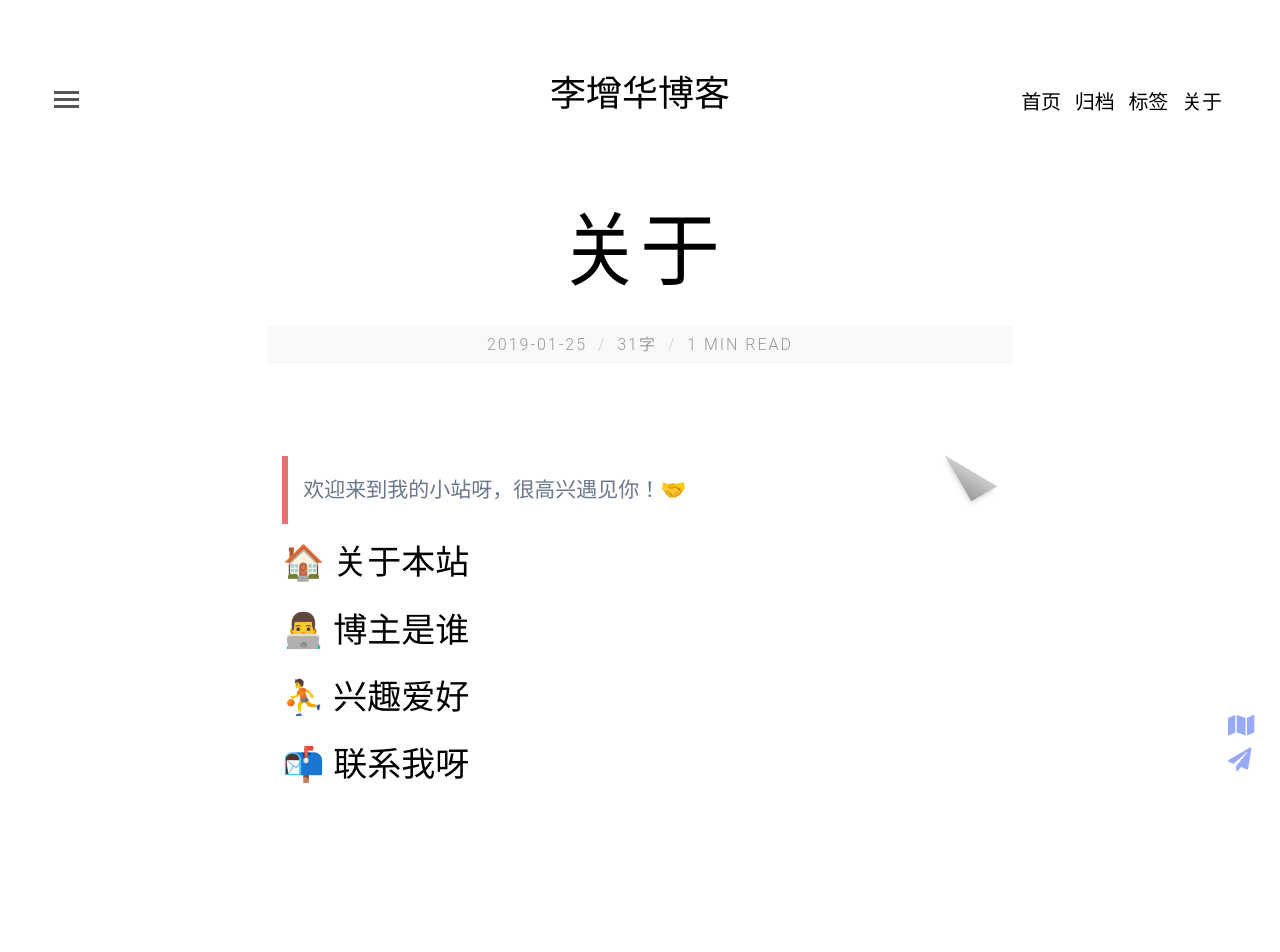
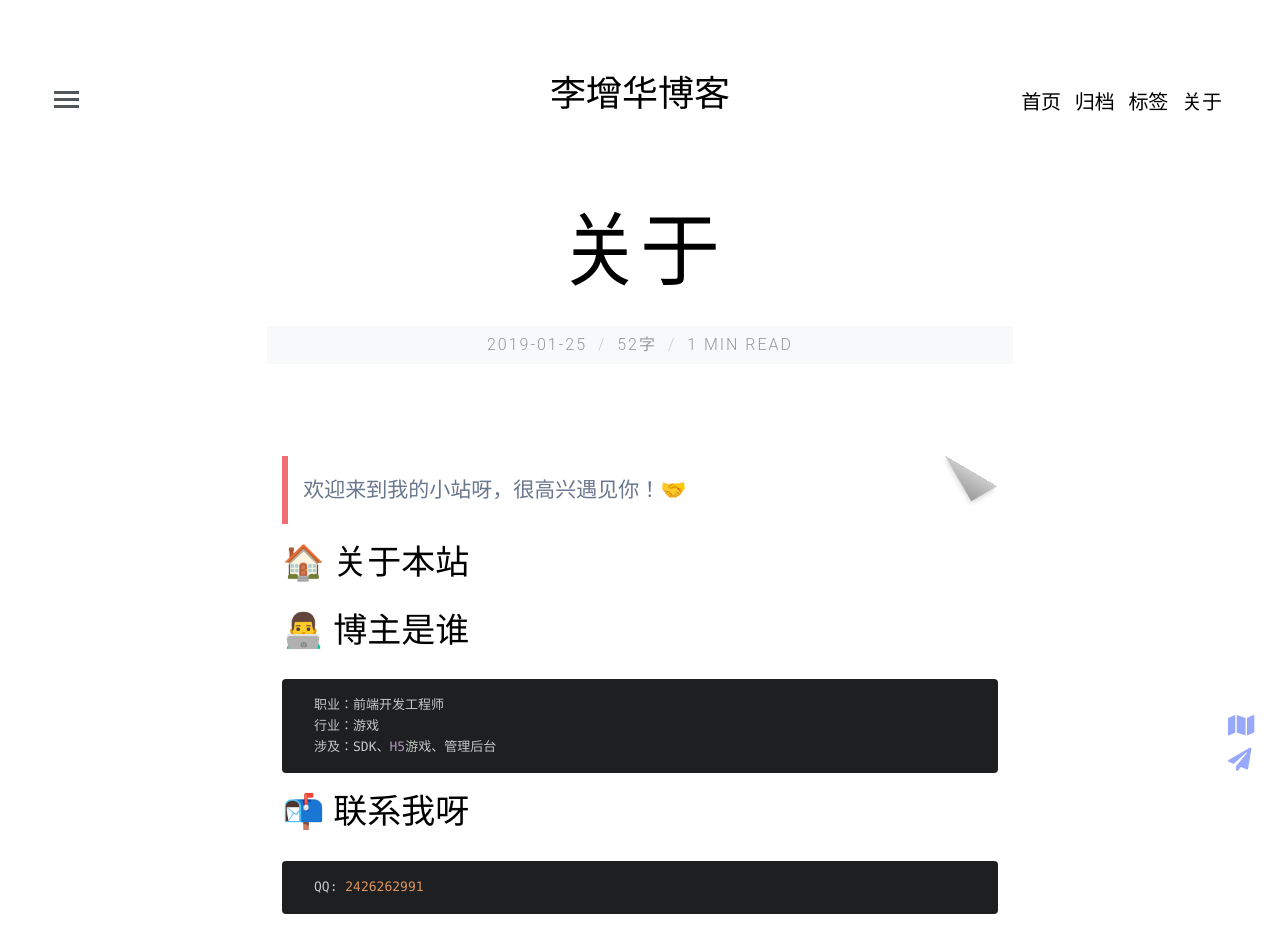
Before and after one commit to lzenghua/lzenghua.github.io, a plain HTML site: page post/about/index.html in a window 1280 px wide. Drawn offline with nearby package versions, Linux system fonts and the light colour scheme; some packages are replaced by stand-ins of ours.

Commit message:
update from gridea: 2020-09-12 17:11:35

```diff
--- a/atom.xml
+++ b/atom.xml
@@ -2,7 +2,7 @@
 <feed xmlns="http://www.w3.org/2005/Atom">
     <id>https://lzenghua.github.io</id>
     <title>李增华博客</title>
-    <updated>2020-09-12T08:57:00.384Z</updated>
+    <updated>2020-09-12T09:11:34.971Z</updated>
     <generator>https://github.com/jpmonette/feed</generator>
     <link rel="alternate" href="https://lzenghua.github.io"/>
     <link rel="self" href="https://lzenghua.github.io/atom.xml"/>
--- a/post/about/index.html
+++ b/post/about/index.html
@@ -154,7 +154,7 @@
             <h2 class="fh5co-article-title animate-box">关于</h2>
             <ol class="breadcrumb fh5co-meta fh5co-date animate-box" style="margin-bottom:0; background-color:#f8f9fa">
                 <li>2019-01-25</li>
-                <li>31字</li>
+                <li>52字</li>
                 <li>1 min read</li>
             </ol>
 
@@ -166,8 +166,13 @@
 </blockquote>
 <h2 id="关于本站">🏠 关于本站</h2>
 <h2 id="博主是谁">👨‍💻 博主是谁</h2>
-<h2 id="兴趣爱好">⛹ 兴趣爱好</h2>
+<pre><code>  职业：前端开发工程师
+  行业：游戏
+  涉及：SDK、H5游戏、管理后台
+</code></pre>
 <h2 id="联系我呀">📬 联系我呀</h2>
+<pre><code>  QQ: 2426262991
+</code></pre>
  </p>
                     </div>
                 </div>
@@ -209,7 +214,6 @@
 <ul>
 <li><a href="#%E5%85%B3%E4%BA%8E%E6%9C%AC%E7%AB%99">🏠 关于本站</a></li>
 <li><a href="#%E5%8D%9A%E4%B8%BB%E6%98%AF%E8%B0%81">👨‍💻 博主是谁</a></li>
-<li><a href="#%E5%85%B4%E8%B6%A3%E7%88%B1%E5%A5%BD">⛹ 兴趣爱好</a></li>
 <li><a href="#%E8%81%94%E7%B3%BB%E6%88%91%E5%91%80">📬 联系我呀</a></li>
 </ul>
 </li>
```
